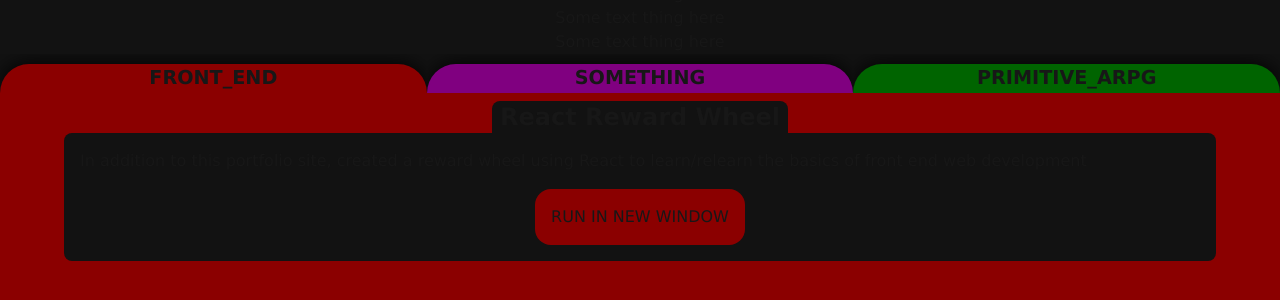
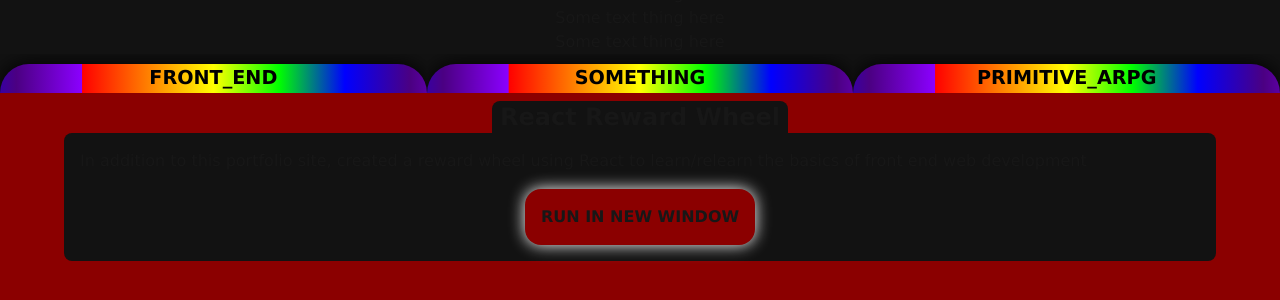
Before and after one commit to NPPortfolio/NPPortfolio.github.io, a Next.js app: page / in a window 1280 px wide. Shown: the part 114-414 px from the top of the page. Built offline with nearby package versions, Linux system fonts and the light colour scheme.

Commit message:
some css and trying to set up scrolling background

```diff
--- a/app/globals.css
+++ b/app/globals.css
@@ -43,7 +43,37 @@
   padding-right : 1rem;
   padding-top : 1rem;
   padding-bottom : 1rem;
+  background-color : var(--background-color);
+  filter: drop-shadow(0 0 0.5rem white);
+  font-weight : bold;
+  transition-duration: 0.5s;
+  transition-timing-function: ease-out;
 }
-/*
-use this for hover because you cant define hover style inline?
-background-color : var(--background-color)*/
+
+.runInNewWindowButton:hover {
+  /*background-color : color-mix(in srgb, var(--background-color) 90%, white 10%);*/
+  background-color : oklch(from var(--background-color) l calc(c + 1) h);
+  filter: drop-shadow(0 0 1rem white);
+  transition-duration : 0s;
+  transition-delay : 0s;
+}
+
+.rainbowBackground {
+  background : linear-gradient(
+    90deg,
+    #ff0000, #ff7f00, #ffff00, #00ff00, #0000ff, #4b0082, #8b00ff,
+    #ff0000, #ff7f00, #ffff00, #00ff00, #0000ff, #4b0082, #8b00ff
+  );
+  background-size : 200% 100%;
+  color : black;
+  animation : scroll-horizontal 5s linear infinite;
+}
+
+@keyframes scroll-horizontal {
+  0% {
+    background-position: 0% 0%;
+  }
+  100% {
+    background-position: -200% 0%;
+  }
+}
--- a/app/page.tsx
+++ b/app/page.tsx
@@ -38,7 +38,8 @@
             <p>
               In addition to this portfolio site, created a reward wheel using React to learn/relearn the basics of front end web development
             </p>
-            <div style ={{
+            <div
+            style ={{
               display : 'flex',
               justifyContent : 'center',
             }}>
@@ -48,8 +49,10 @@
                 rel="noopener noreferrer"
                 className = "runInNewWindowButton"
                 style = {{
-                  backgroundColor : projectEnumBackgroundColor(projectEnum),
-                }}>
+                  '--background-color' : projectEnumBackgroundColor(projectEnum),
+                  //backgroundColor : projectEnumBackgroundColor(projectEnum),
+                } as React.CSSProperties}
+                >
                 RUN IN NEW WINDOW
               </a>
             </div>
@@ -191,6 +194,7 @@
         flexBasis : '0',
       }}>
       <div
+        className="rainbowBackground"
         style = {{
           backgroundColor : projectEnumBackgroundColor(e),
           textAlign : 'center',
```
